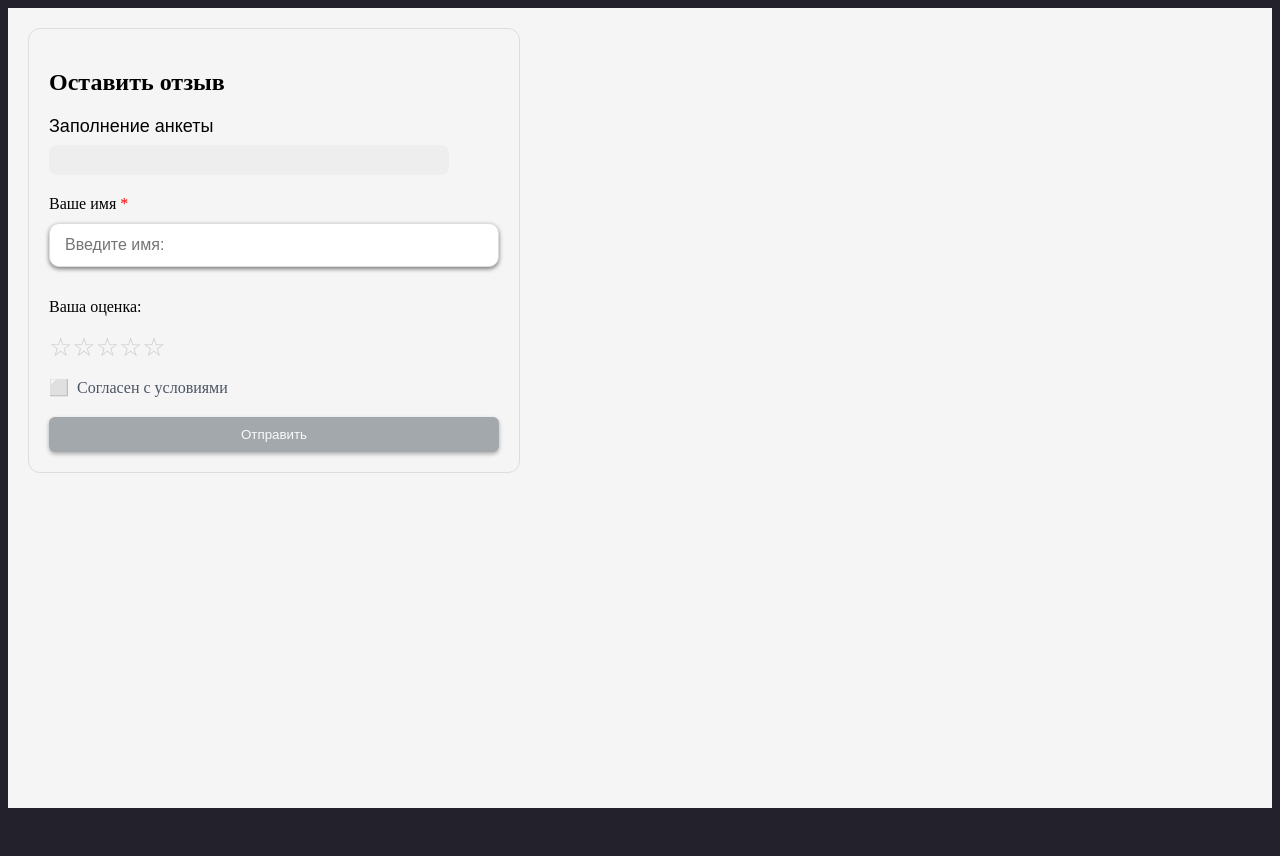
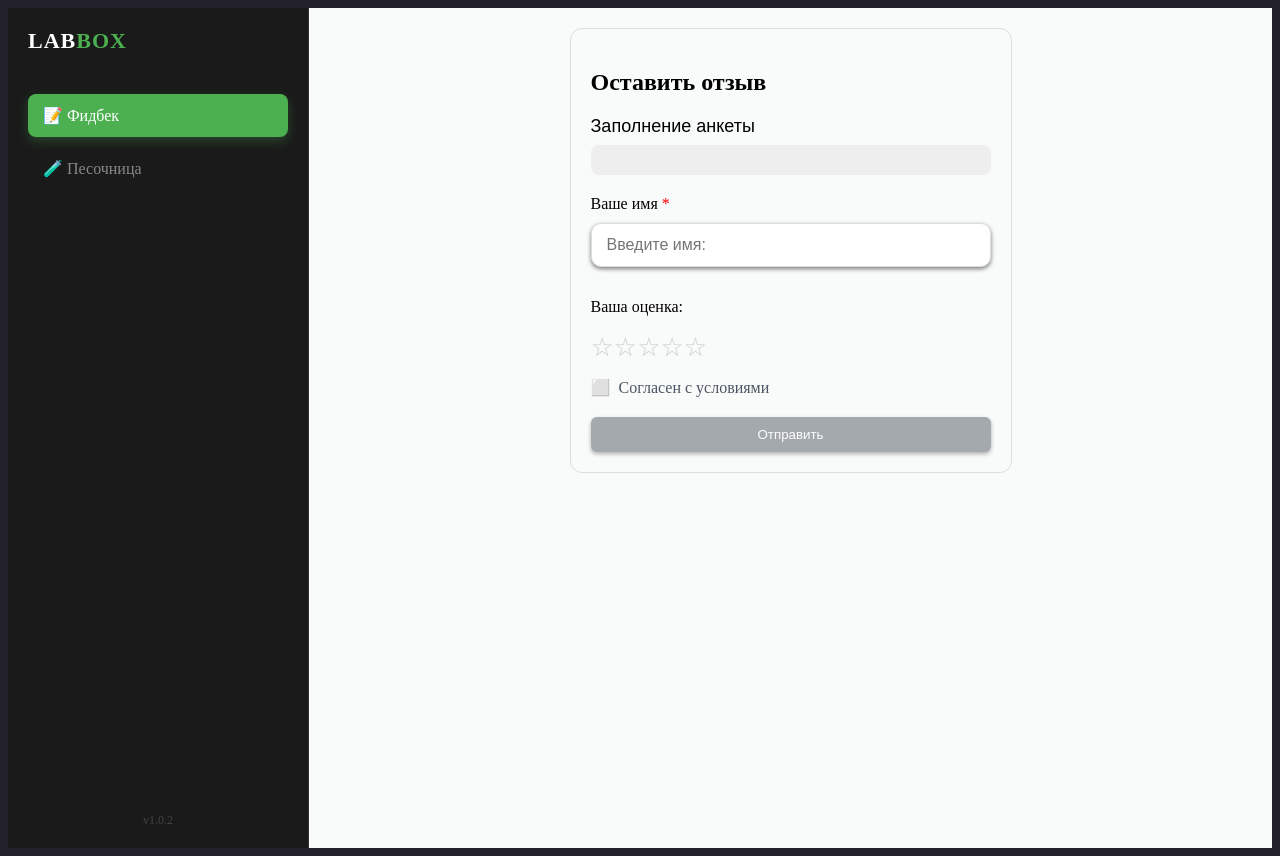
Before and after one commit to LGalushka/React-UI-Lab, a React (Vite) app: page / in a window 1280 px wide. Before the commit the page ends 816 px from the top, so only its background shows below. Built offline with nearby package versions, Linux system fonts and the light colour scheme.

Commit message:
feat: create sidebar layout and connect pages with navigation styles

```diff
--- a/src/App.tsx
+++ b/src/App.tsx
@@ -9,22 +9,28 @@ import SandboxPage from './pages/SandboxPages';
 function App() {
   return (
    <BrowserRouter>
-    <div className="app-wrapper" style={{ display: 'flex', flexDirection: 'column', minHeight: '100vh'}}>
-      <Header />
+   { /** Главный контейнер на весь экран */}
+   <div style={{ display: 'flex', minHeight: '100vh', backgroundColor: '#f9fafa'}}>
 
-      <div style={{ display: 'flex', flex: 1}}>
+    { /** Боковая панель (всегда на месте) */}
     <Sidebar />
 
-        <main style={{ flex: 1, padding: '20px', backgroundColor: '#f5f5f5'}}>
-          {/** Здесь будет менять контент в зависисоти от пути */}
+    {/** Основная рабочая область */}
+    <main style={{
+      flex: 1,
+      padding: '20px',
+      overflow: 'auto',
+      display: 'flex',
+      flexDirection: 'column',
+      alignItems: 'center'
+    }}>
+      {/** Здесь происходит магия переключения */}
       <Routes>
         <Route path="/" element={<FeedbackForm />} />
         <Route path="/sandbox" element={<SandboxPage />} />
       </Routes>
     </main>
-      </div>
 
-      <Footer />
    </div>
    </BrowserRouter>
   );
--- /dev/null
+++ b/src/components/layout/Sidebar.module.css
@@ -0,0 +1,53 @@
+.sidebar {
+  width: 260px;
+  height: 100vh;
+  background-color: #1a1a1a;
+  color: #ffffff;
+  display: flex;
+  flex-direction: column;
+  padding: 20px;
+  border-right: 1px solid #333;
+}
+
+.logo {
+  font-size: 22px;
+  font-weight: bold;
+  margin-bottom: 40px;
+  letter-spacing: 1px;
+}
+
+.logo span {
+  color: #4CAF50;
+}
+
+.nav {
+  display: flex;
+  flex-direction: column;
+  gap: 10px;
+  flex-grow: 1;
+}
+
+.link, .activeLink {
+  text-decoration: none;
+  color: #888;
+  padding: 12px 15px;
+  border-radius: 8px;
+  transition: all 0.3s ease;
+}
+
+.link:hover {
+  background-color: #252525;
+  color: #fff;
+}
+
+.activeLink {
+  background-color: #4CAF50;
+  color: white !important;
+  box-shadow: 0 4px 12px rgba(76, 175, 80, 0.3);
+}
+
+.footer {
+  font-size: 12px;
+  color: #444;
+  text-align: center;
+}
--- a/src/components/layout/Sidebar.tsx
+++ b/src/components/layout/Sidebar.tsx
@@ -1,6 +1,28 @@
+import { NavLink } from "react-router-dom";
+import styles from './Sidebar.module.css'
+
 const Sidebar = () => {
   return (
-    <div></div>
+    <aside className={styles.sidebar}>
+      <div className={styles.logo}>
+        LAB<span>BOX</span>
+      </div>
+      <nav className={styles.nav}>
+        <NavLink
+        to='/'
+        className={( { isActive }) => isActive ? styles.activeLink : styles.link}>
+          📝 Фидбек
+        </NavLink>
+        <NavLink
+        to="/sandbox"
+        className={({ isActive }) => isActive ? styles.activeLink : styles.link}>
+          🧪 Песочница
+        </NavLink>
+      </nav>
+      <div className={styles.footer}>
+        v1.0.2
+      </div>
+    </aside>
   )
 }
 
--- a/src/pages/SandboxPages.tsx
+++ b/src/pages/SandboxPages.tsx
@@ -1,6 +1,7 @@
 const SandboxPages = () => {
   return (
     <>
+    <h1>Добро пожаловать в Песочницу!</h1>
     </>
   )
 }
```
Lines whose indentation alone changed are shown as unchanged.
